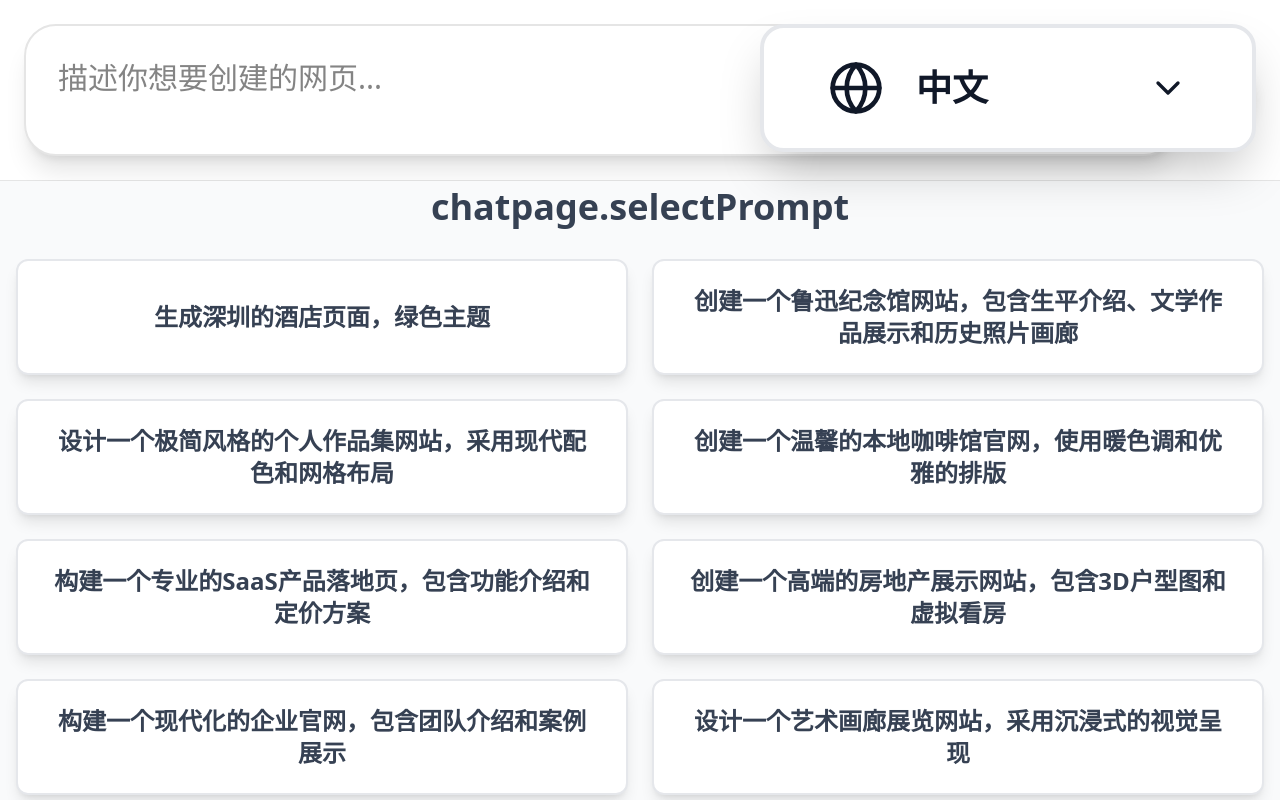
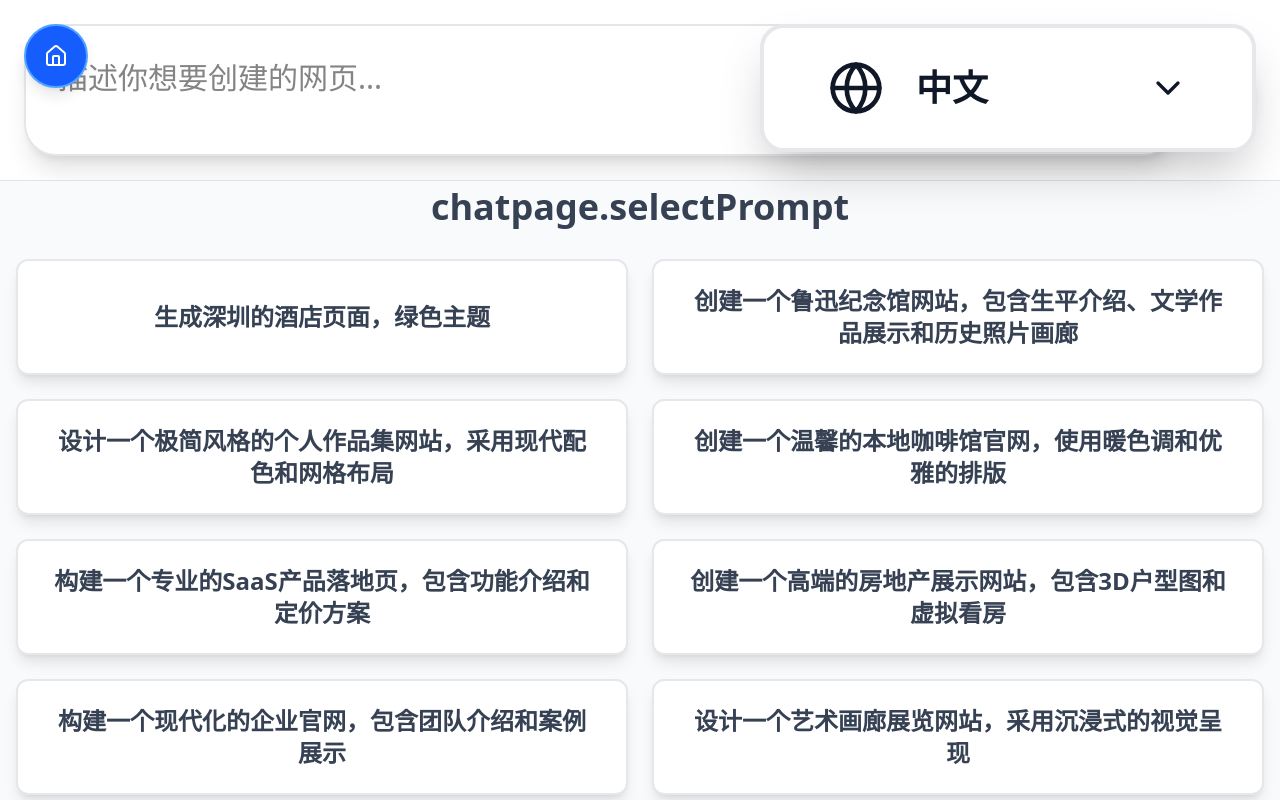
Before and after one commit to RWKV-Vibe/rwkv-vibe-code, a React app: page /chat in a window 1280 px wide. Both pictures are taken after typing "Sample", "Sample123" into the empty fields and a click on the button "🚀 连接服务器". Built offline with nearby package versions, Linux system fonts and the light colour scheme; the HTML template or start-up script is replaced by a standard one.

Commit message:
feat: add back-to-home button in ChatPage for improved navigation and user experience

```diff
--- a/src/pages/ChatPage.tsx
+++ b/src/pages/ChatPage.tsx
@@ -1,10 +1,10 @@
 import { useState, useEffect, useRef, useCallback, useMemo } from 'react';
-import { useLocation } from 'react-router-dom';
+import { useLocation, useNavigate } from 'react-router-dom';
 import { ChatgptPromptInput } from '@/components/business/chatgpt-prompt-input';
 import { MarkdownRenderer } from '@/components/business/MarkdownRenderer';
 import { LanguageSwitcher } from '@/components/ui/language-switcher';
 import { PromptOptimizeDialog } from '@/components/business/PromptOptimizeDialog';
-import { Loader2, Wand2, Square, Check } from 'lucide-react';
+import { Loader2, Wand2, Square, Check, Home } from 'lucide-react';
 import { AIService } from '@/service/ai';
 import { useTranslation } from 'react-i18next';
 
@@ -35,6 +35,7 @@ const DEFAULT_HTML = `<!DOCTYPE html>
 
 export const ChatPage = () => {
   const location = useLocation();
+  const navigate = useNavigate();
   const { t } = useTranslation();
   const initialMessage = (location.state as { initialMessage?: string })
     ?.initialMessage;
@@ -731,8 +732,28 @@ export const ChatPage = () => {
     globalState.isGenerating = false;
   }, [globalState]);
 
+  // 返回首页
+  const handleBackToHome = useCallback(() => {
+    navigate('/');
+  }, [navigate]);
+
   return (
     <div className="flex flex-col h-screen bg-background dark:bg-[#1e1e1e]">
+      {/* 返回首页按钮 - 左上角 */}
+      <div className="fixed top-6 left-6 z-50">
+        <button
+          onClick={handleBackToHome}
+          className="flex items-center justify-center h-16 w-16 rounded-full
+                     bg-blue-600 hover:bg-blue-700 dark:bg-blue-500 dark:hover:bg-blue-600
+                     text-white shadow-lg hover:shadow-xl
+                     transition-all duration-200 hover:scale-105
+                     border-2 border-blue-400 dark:border-blue-400"
+          title={t('chatpage.backToHome') || '返回首页'}
+        >
+          <Home className="h-6 w-6" />
+        </button>
+      </div>
+
       {/* Language Switcher - 右上角 */}
       <div className="fixed top-6 right-6 z-50">
         <LanguageSwitcher />
```
